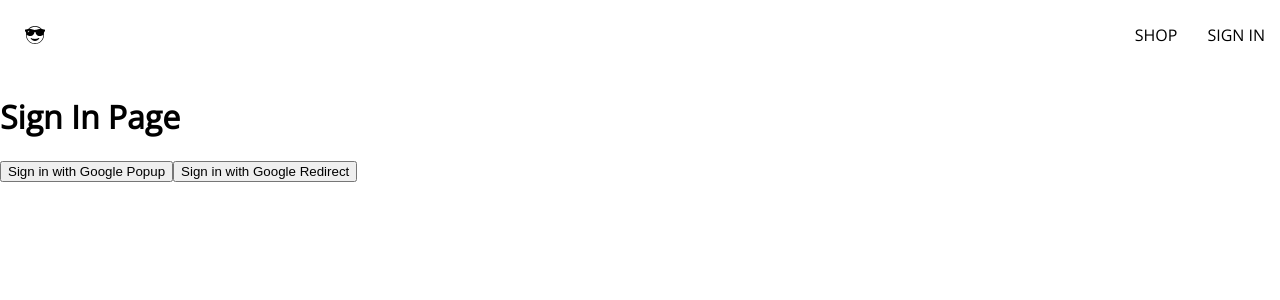
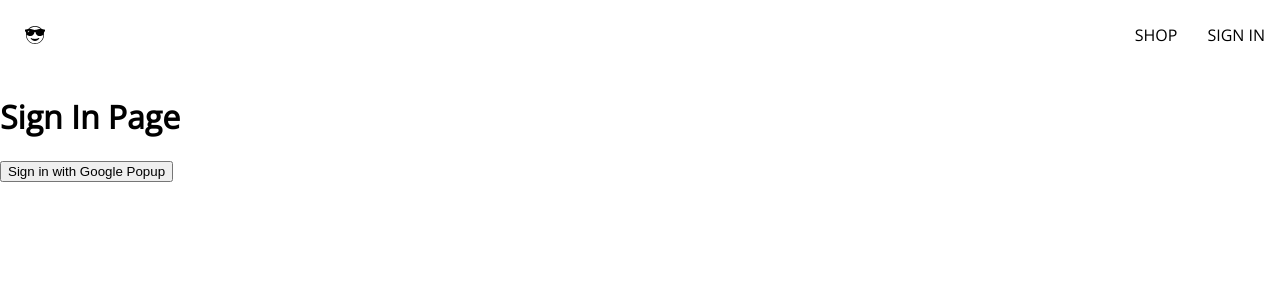
Before and after one commit to mwongkee/mw-clothing, a React (Create React App) app in the folder mw-clothing/: page /sign-in in a window 1280 px wide. Shown: the top 300 px of the page. Built offline with nearby package versions, Linux system fonts and the light colour scheme.

Commit message:
remove redirect

```diff
--- a/mw-clothing/src/routes/sign-in/sign-in.component.jsx
+++ b/mw-clothing/src/routes/sign-in/sign-in.component.jsx
@@ -9,17 +9,6 @@ import {
 } from "../../utils/firebase/firebase.utils";
 
 const SignIn = () => {
-  useEffect(() => {async function getRedirectRes() {
-    const response = await getRedirectResult(auth);
-    if (response) {
-      const userDocRef = await createUserDocumentFromAuth(response.user);
-    }
-    console.log(response);
-    console.log("");
-  }
-  getRedirectRes();
-}, []);
-
   const logGoogleUser = async () => {
     const {user} = await signInWithGooglePopup();
     const userDocRef = await createUserDocumentFromAuth(user);
@@ -29,9 +18,6 @@ const SignIn = () => {
     <div>
       <h1>Sign In Page</h1>
       <button onClick={logGoogleUser}>Sign in with Google Popup</button>
-      <button onClick={signInWithGoogleRedirect}>
-        Sign in with Google Redirect
-      </button>
     </div>
   )
 }
```
